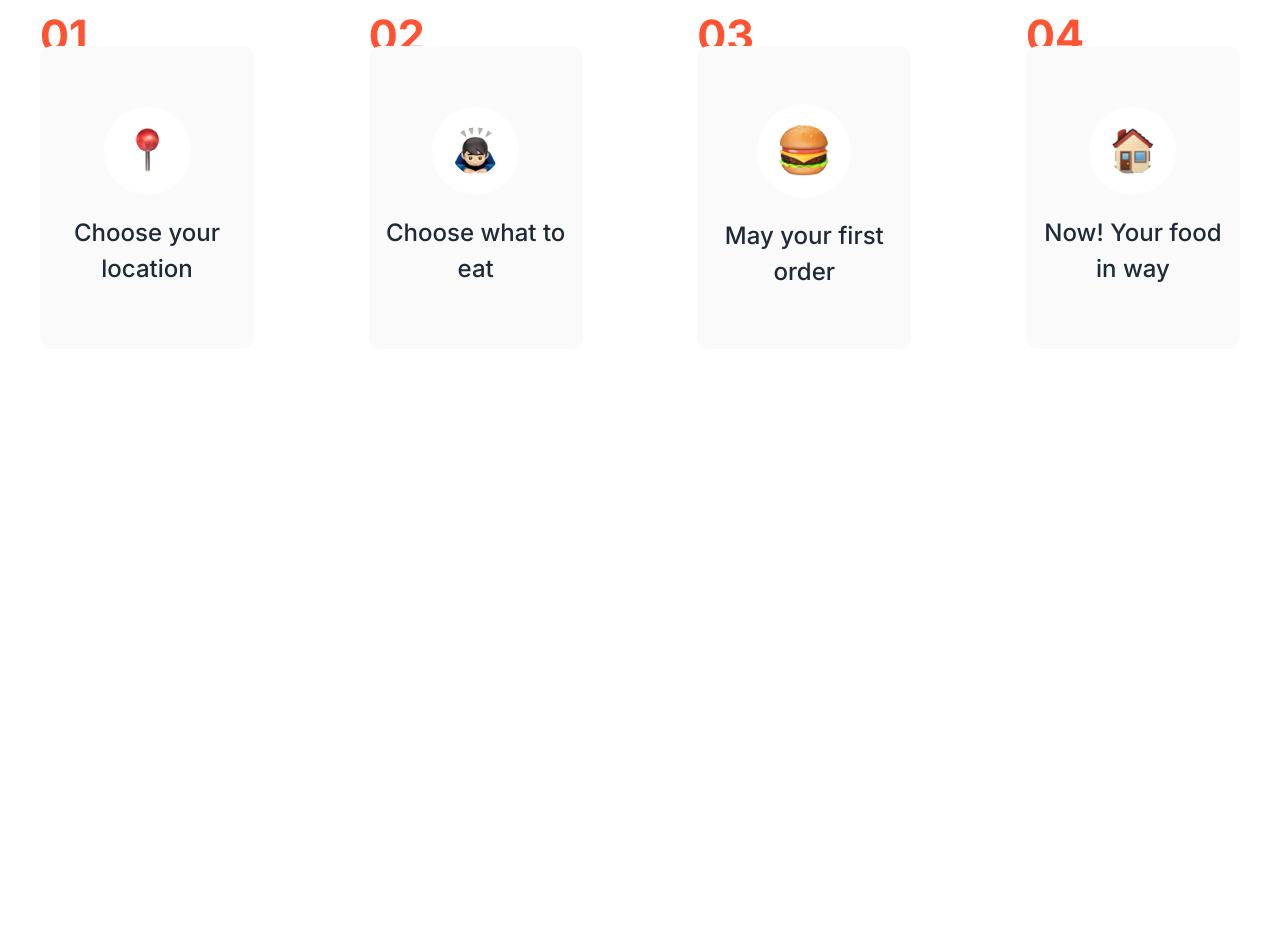
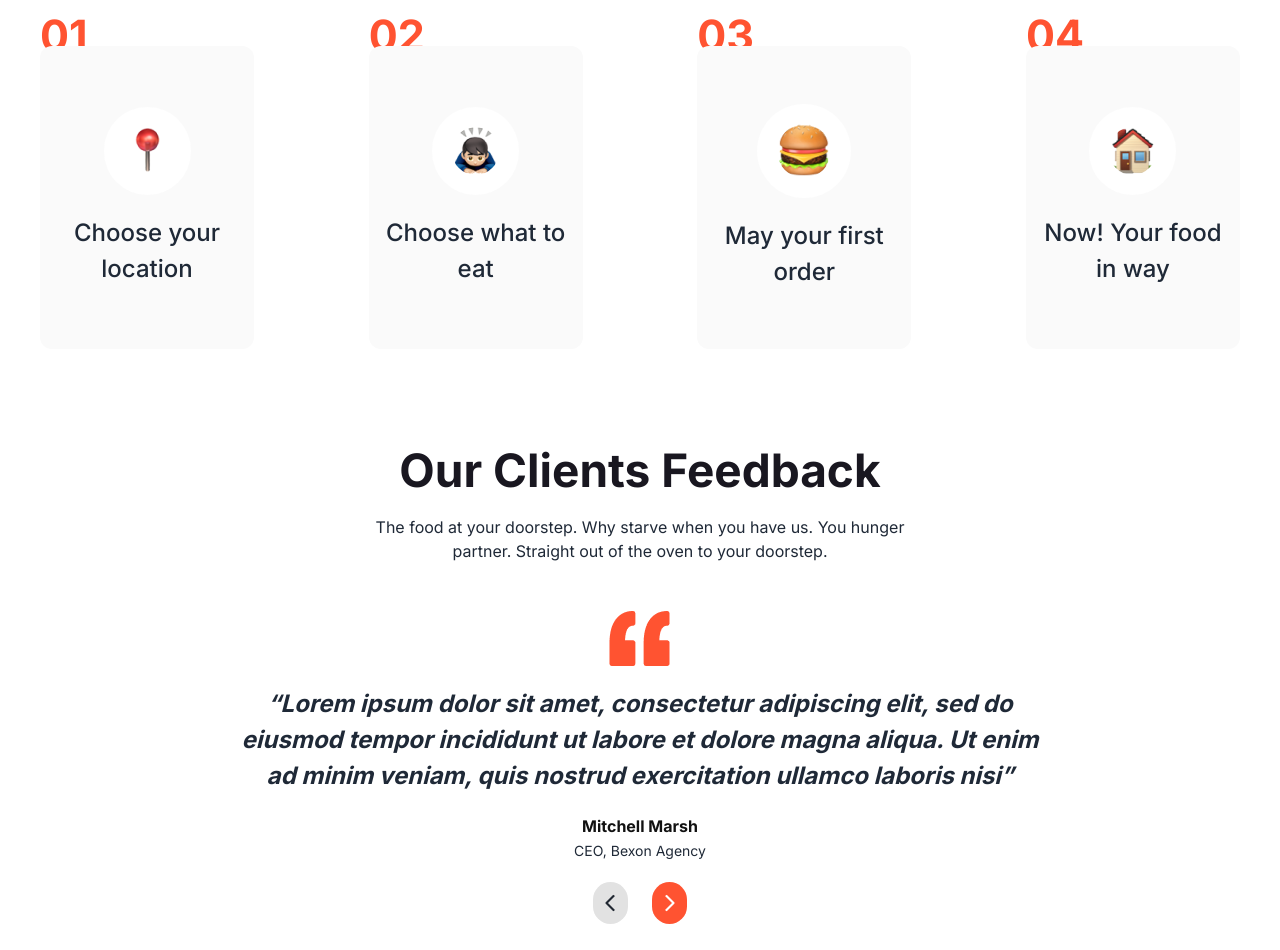
Before and after one commit to Foyez-Ahamed/promixco-task, a plain HTML site: page index.html in a window 1280 px wide. Shown: the part 1547-2497 px from the top of the page. Before the commit the page ends 1916 px from the top, so only its background shows below. Drawn offline with nearby package versions, Linux system fonts and the light colour scheme.

Commit message:
clients feedback section completed

```diff
--- a/index.html
+++ b/index.html
@@ -440,5 +440,33 @@
       </div>
     </div>
     <!-- order section -->
+
+    <!-- client feedback section -->
+    <div class="mt-10 lg:mt-24 flex justify-center items-center">
+      <div class="text-center space-y-5">
+        <h1
+          class="text-xl lg:text-[46px] font-bold lg:leading-[50px] text-[#191720]"
+        >
+        Our Clients Feedback
+        </h1>
+        <p>The food at your doorstep. Why starve when you have us. You hunger <br> partner. Straight out of the oven to your doorstep.</p>
+        <div class="flex justify-center items-center">
+          <img class="mt-7" src="./images/Vector (1).png" alt="">
+        </div>
+        <p class="lg:text-[24px] font-bold italic">“Lorem ipsum dolor sit amet, consectetur adipiscing elit, sed do <br> eiusmod tempor incididunt ut labore et dolore magna aliqua. Ut enim <br> ad minim veniam, quis nostrud exercitation ullamco laboris nisi”</p>
+
+        <div>
+          <h4 class="text-[16px] font-bold text-[#111111]"> Mitchell Marsh </h4>
+          <span class="text-[
+          #616161] text-[14px]">CEO, Bexon Agency</span>
+        </div>
+
+        <div class="space-x-5">
+          <button><img class="bg-[#E2E2E2] p-3 rounded-full" src="./images/Vector 7071.png" alt=""></button>
+          <button><img class="bg-[#FF5331] p-3 rounded-full" src="./images/Vector 7071 (1).png" alt=""></button>
+        </div>
+      </div>
+    </div>
+    <!-- client feedback section -->
   </body>
 </html>
```
Also changed, not shown: images/Vector 7071 (1).png (added), images/Vector 7071.png (added).
